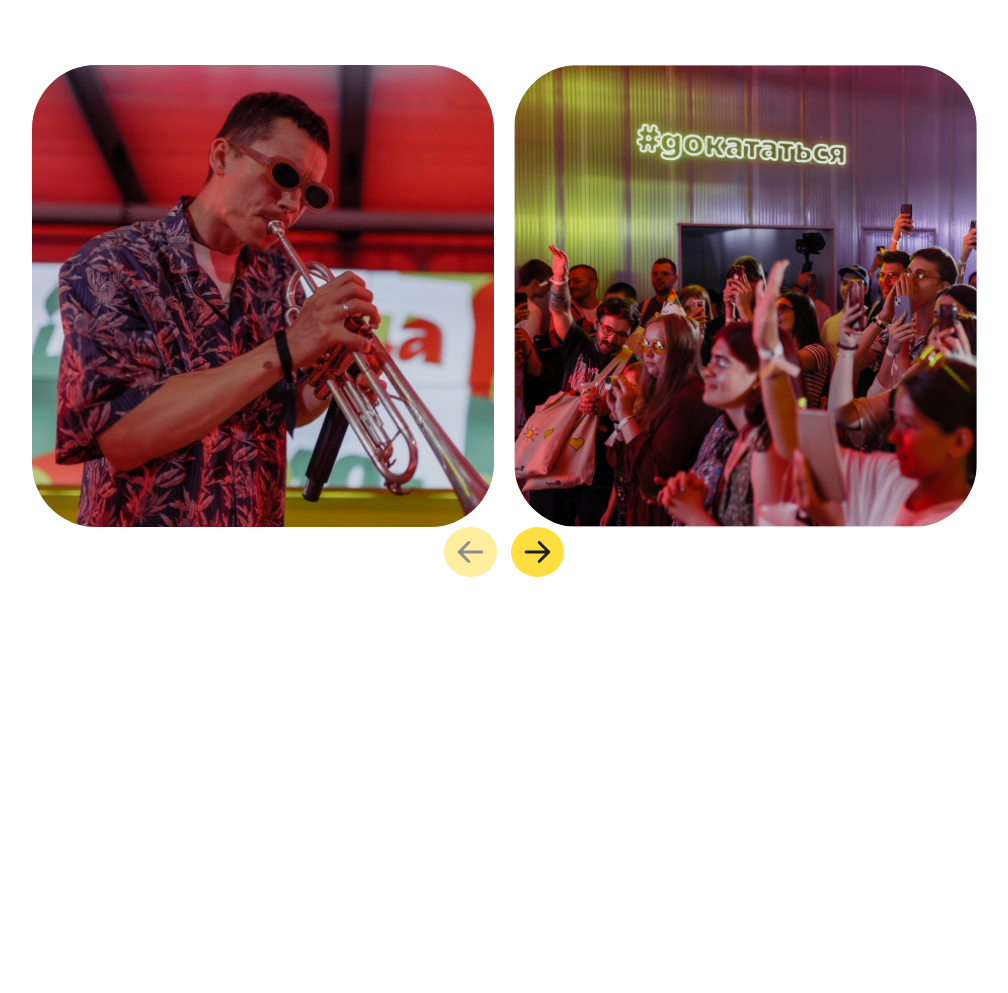
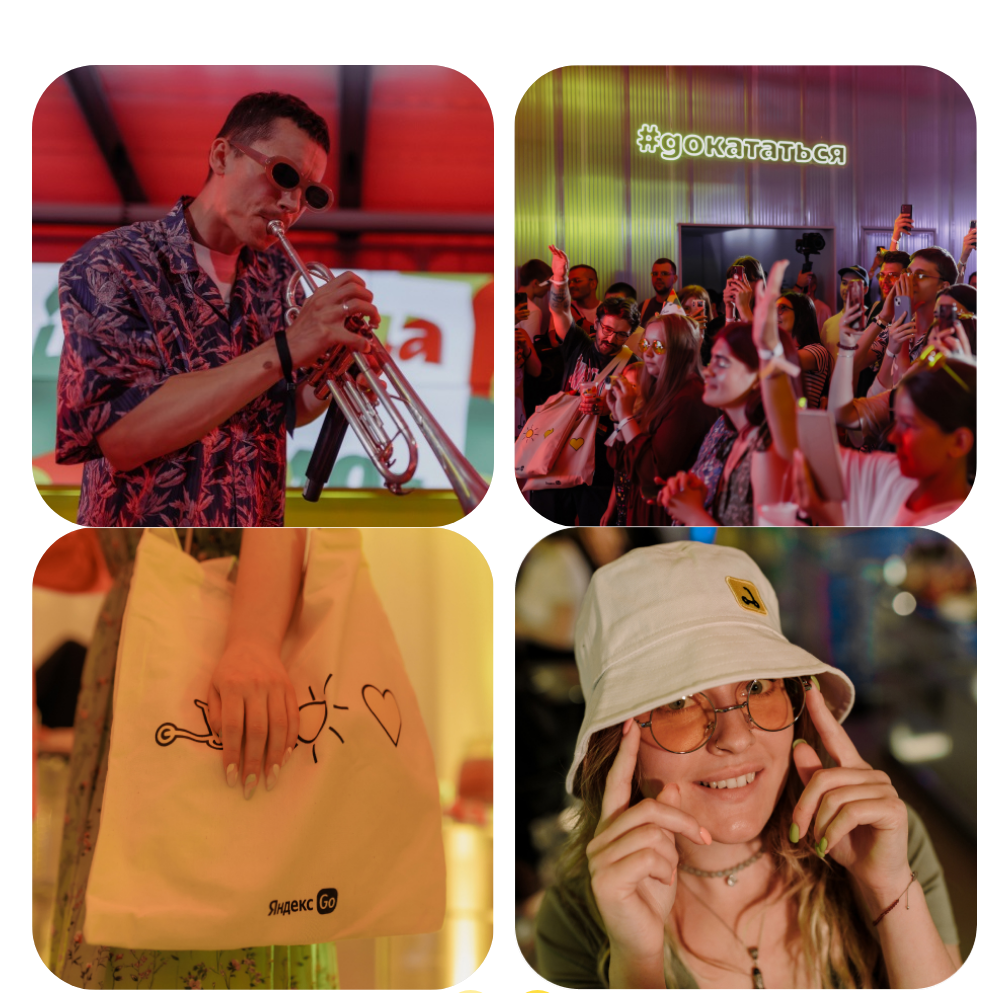
Before and after one commit to leska-ver/scooterYandex, a plain HTML site: page go-scooter-pass/index.html in a window 1280 px wide. Shown: the part 1907-2900 px from the top of the page, without its empty margins (151-1159 px from the left). Before the commit the page ends 2502 px from the top, so only its background shows below. Drawn offline with nearby package versions, Linux system fonts and the light colour scheme.

Commit message:
scooderYandex

```diff
--- a/go-scooter-pass/css/style.css
+++ b/go-scooter-pass/css/style.css
@@ -385,8 +385,10 @@ button {
 
 .evenemang__list {
   position: relative;
-  display: flex;
-  flex-wrap: wrap;
+  /* display: flex;
+  flex-wrap: wrap;   */
+  display: grid;
+  grid-template-columns: repeat(2, 1fr);
 }
 
 .evenemang__item {
--- a/go-scooter-pass/js/script.js
+++ b/go-scooter-pass/js/script.js
@@ -19,7 +19,7 @@ document.addEventListener('DOMContentLoaded', function() {
     autoplay: {
       delay: 3000,//Интервал ожидания
         disableOnInteraction: false,
-    }, */
+    },*/
 
     pagination: {
       el: ".slider__section .slider-pagination",
```
Also changed, not shown: go-scooter-pass/index.html (+10 -11 lines).
